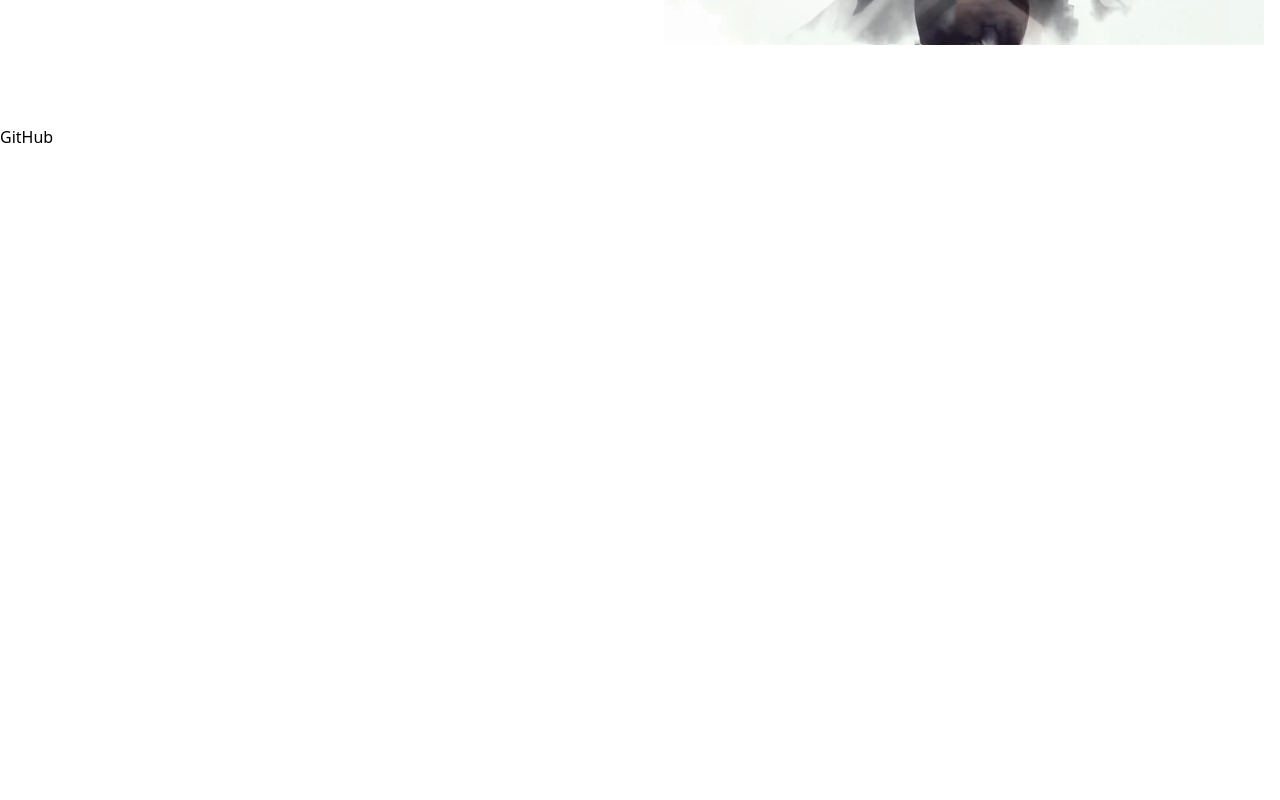
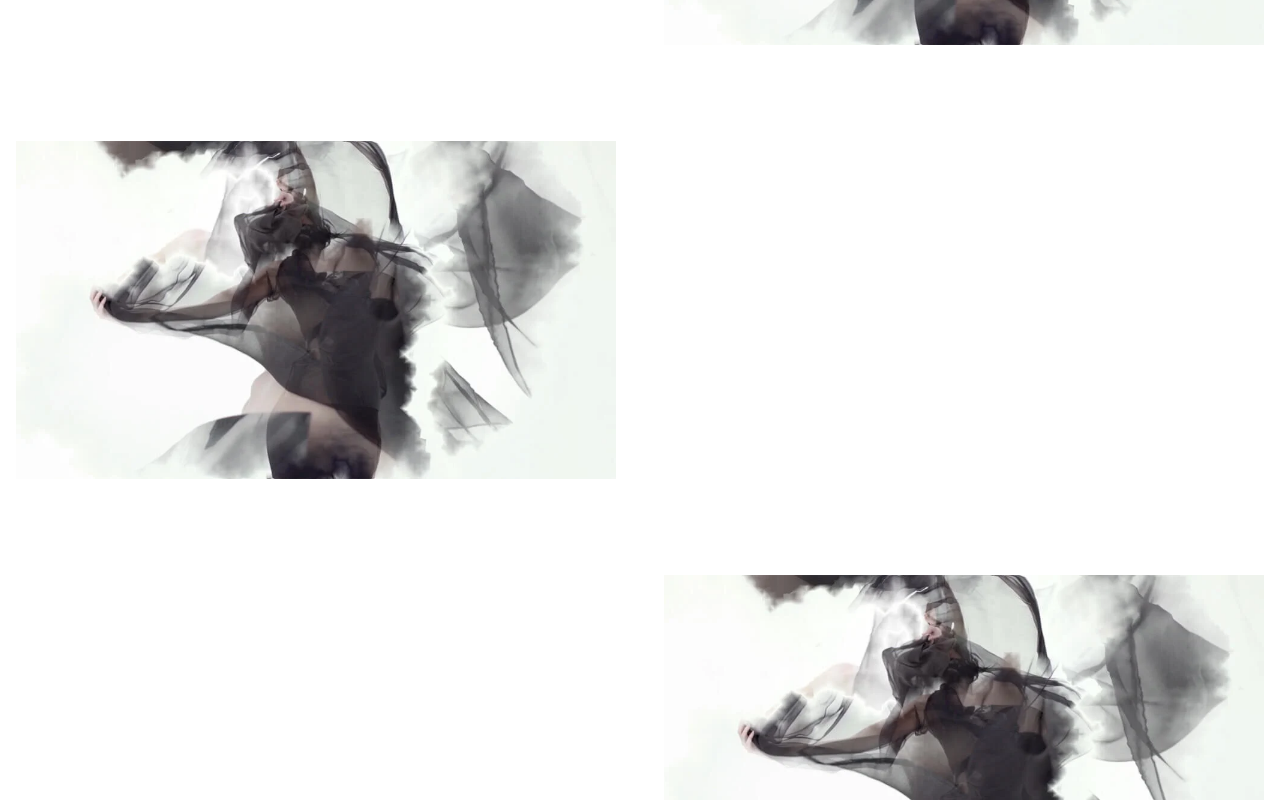
Before and after one commit to barnabysheeran/portfolio-barnaby-sheeran, a React (Vite) app: page / in a window 1280 px wide. Shown: the part 1280-2080 px from the top of the page. Before the commit the page ends 1501 px from the top, so only its background shows below. Built offline with nearby package versions, Linux system fonts and the light colour scheme; a web font is replaced by a local one.

Commit message:
feat: update project titles and descriptions in projects.json; add CursorController for mouse interaction

```diff
--- a/src/css/system/colours.css
+++ b/src/css/system/colours.css
@@ -6,7 +6,6 @@
 
   /* Light (Default) */
   --background: var(--color-white);
-
   --text: var(--color-black);
 }
 
@@ -15,6 +14,5 @@
 .theme-dark {
   /* Dark */
   --background: rgba(23, 21, 32, 1);
-
   --text: var(--color-white);
 }
--- a/src/ts/data/projects.json
+++ b/src/ts/data/projects.json
@@ -2,7 +2,7 @@
 
     {
         "id": "1",
-        "title": "Demo Project with One Image",
+        "title": "Onfigr - 1",
         "description": "This is a sample project description.",
         "media": [
             {
@@ -14,7 +14,7 @@
 
     {
         "id": "2",
-        "title": "Demo Project with Two Images",
+        "title": "Onfigr - 2",
         "description": "This is a sample project description.",
         "media": [
             {
@@ -30,7 +30,67 @@
 
     {
         "id": "3",
-        "title": "Demo Project with Two Images & a Video",
+        "title": "Onfigr - 3",
+        "description": "This is a sample project description.",
+        "media": [
+            {
+                "type": "image",
+                "url": "asset/project/test/1.webp"
+            },
+            {
+                "type": "video",
+                "url": "asset/project/test/1.mp4"
+            },
+            {
+                "type": "image",
+                "url": "asset/project/test/2.webp"
+            }
+        ]
+    },
+
+    {
+        "id": "4",
+        "title": "BattleBuilder",
+        "description": "This is a sample project description.",
+        "media": [
+            {
+                "type": "image",
+                "url": "asset/project/test/1.webp"
+            },
+            {
+                "type": "video",
+                "url": "asset/project/test/1.mp4"
+            },
+            {
+                "type": "image",
+                "url": "asset/project/test/2.webp"
+            }
+        ]
+    },
+
+    {
+        "id": "5",
+        "title": "PostMatter",
+        "description": "This is a sample project description.",
+        "media": [
+            {
+                "type": "image",
+                "url": "asset/project/test/1.webp"
+            },
+            {
+                "type": "video",
+                "url": "asset/project/test/1.mp4"
+            },
+            {
+                "type": "image",
+                "url": "asset/project/test/2.webp"
+            }
+        ]
+    },
+
+    {
+        "id": "6",
+        "title": "Ferrari - Flagship Store",
         "description": "This is a sample project description.",
         "media": [
             {
--- a/src/ts/ui/background/BackgroundController.ts
+++ b/src/ts/ui/background/BackgroundController.ts
@@ -32,9 +32,13 @@ export class BackgroundController {
     this.#SCENE = new Scene();
 
     // Create Controllers
-    this.#CONTENT_CONTROLLER = new ContentController(this.#SCENE);
     this.#LIGHT_CONTROLLER = new LightController(this.#SCENE);
     this.#CAMERA_CONTROLLER = new CameraController(this.#SCENE);
+    this.#CONTENT_CONTROLLER = new ContentController(
+      canvas,
+      this.#SCENE,
+      this.#CAMERA_CONTROLLER.getPerspectiveCamera(),
+    );
 
     this.#RENDER_CONTROLLER = new RenderController(this.#CANVAS);
 
--- a/src/ts/ui/background/UIBackground.module.css
+++ b/src/ts/ui/background/UIBackground.module.css
@@ -15,5 +15,7 @@
     width: 100%;
     height: 100%;
 
+    pointer-events: auto;
+
     overflow: hidden;
 }
--- a/src/ts/ui/background/camera/CameraController.ts
+++ b/src/ts/ui/background/camera/CameraController.ts
@@ -13,7 +13,7 @@ export default class CameraController {
 
     // Create Perspective Camera
     this.#PERSPECTIVE_CAMERA = new PerspectiveCamera(
-      75,
+      45,
       window.innerWidth / window.innerHeight,
       0.1,
       1000,
--- a/src/ts/ui/background/content/ContentController.ts
+++ b/src/ts/ui/background/content/ContentController.ts
@@ -1,15 +1,36 @@
-import { Scene, BoxGeometry, MeshBasicMaterial, Mesh } from 'three';
+import {
+  Scene,
+  BoxGeometry,
+  MeshBasicMaterial,
+  Mesh,
+  PerspectiveCamera,
+} from 'three';
+
+import CursorController from './cursor/CursorController';
 
 export default class ContentController {
   #SCENE: Scene;
 
   #CUBE: Mesh;
 
+  #CURSOR_CONTROLLER: CursorController;
+
   // ___________________________________________________________________________
 
-  constructor(scene: Scene) {
+  constructor(
+    canvas: HTMLCanvasElement,
+    scene: Scene,
+    perspectiveCamera: PerspectiveCamera,
+  ) {
     // Store
     this.#SCENE = scene;
+
+    // Create Cursor Controller
+    this.#CURSOR_CONTROLLER = new CursorController(
+      canvas,
+      scene,
+      perspectiveCamera,
+    );
 
     // Create a simple cube
     const geometry = new BoxGeometry(1, 1, 1);
@@ -24,6 +45,12 @@ export default class ContentController {
   // ______________________________________________________________________ Tick
 
   tick(frameDeltaMS: number): void {
+    // Tick Cursor Controller
+    const CURSOR_POSITION = this.#CURSOR_CONTROLLER.tick();
+
+    // Position Cube
+    this.#CUBE.position.set(CURSOR_POSITION.x, CURSOR_POSITION.y, 0);
+
     // Rotate cube
     this.#CUBE.rotation.x += 0.00001 * frameDeltaMS;
     this.#CUBE.rotation.y += 0.00001 * frameDeltaMS;
@@ -31,5 +58,7 @@ export default class ContentController {
 
   // ___________________________________________________________________ Destroy
 
-  destroy(): void {}
+  destroy(): void {
+    this.#CURSOR_CONTROLLER.destroy();
+  }
 }
--- /dev/null
+++ b/src/ts/ui/background/content/cursor/CursorController.ts
@@ -0,0 +1,92 @@
+import {
+  Mesh,
+  MeshBasicMaterial,
+  PerspectiveCamera,
+  PlaneGeometry,
+  Raycaster,
+  Scene,
+  Vector2,
+} from 'three';
+
+export default class CursorController {
+  #CANVAS: HTMLCanvasElement;
+  #PERSPECTIVE_CAMERA: PerspectiveCamera;
+
+  #POSITION_MOUSE: Vector2;
+  #RAYCASTER: Raycaster;
+  #PLANE: Mesh;
+
+  // ___________________________________________________________________________
+
+  constructor(
+    canvas: HTMLCanvasElement,
+    scene: Scene,
+    perspectiveCamera: PerspectiveCamera,
+  ) {
+    // Store
+    this.#CANVAS = canvas;
+    this.#PERSPECTIVE_CAMERA = perspectiveCamera;
+
+    // Initialize Mouse Position
+    this.#POSITION_MOUSE = new Vector2();
+
+    // Create Raycaster
+    this.#RAYCASTER = new Raycaster();
+
+    // Create Camera Facing Plane
+    const GEOMETRY = new PlaneGeometry(10, 10, 10, 10);
+    const MATERIAL = new MeshBasicMaterial({
+      color: 0xffffff,
+      wireframe: true,
+      opacity: 0,
+      transparent: true,
+    });
+    this.#PLANE = new Mesh(GEOMETRY, MATERIAL);
+    scene.add(this.#PLANE);
+
+    // Add Event Listener
+    this.#CANVAS.addEventListener('mousemove', this.#onMouseMove);
+  }
+
+  // ________________________________________________________________ Mouse Move
+
+  #onMouseMove = (event: MouseEvent): void => {
+    // Get Client Rectangle
+    const RECT = this.#CANVAS.getBoundingClientRect();
+
+    // Get Mouse Position
+    this.#POSITION_MOUSE.x = ((event.clientX - RECT.left) / RECT.width) * 2 - 1;
+    this.#POSITION_MOUSE.y =
+      -((event.clientY - RECT.top) / RECT.height) * 2 + 1;
+
+    console.log('Mouse Position:', this.#POSITION_MOUSE);
+  };
+
+  // ______________________________________________________________________ Tick
+
+  tick(): Vector2 {
+    // Update Raycaster from Mouse Position
+    this.#RAYCASTER.setFromCamera(
+      this.#POSITION_MOUSE,
+      this.#PERSPECTIVE_CAMERA,
+    );
+
+    // Raycast to plane
+    const intersects = this.#RAYCASTER.intersectObject(this.#PLANE);
+
+    const POSITION = new Vector2();
+
+    if (intersects.length > 0) {
+      const point = intersects[0].point;
+      POSITION.set(point.x, point.y);
+    }
+
+    return POSITION;
+  }
+
+  // ___________________________________________________________________ Destroy
+
+  destroy(): void {
+    this.#CANVAS.removeEventListener('mousemove', this.#onMouseMove);
+  }
+}
```
